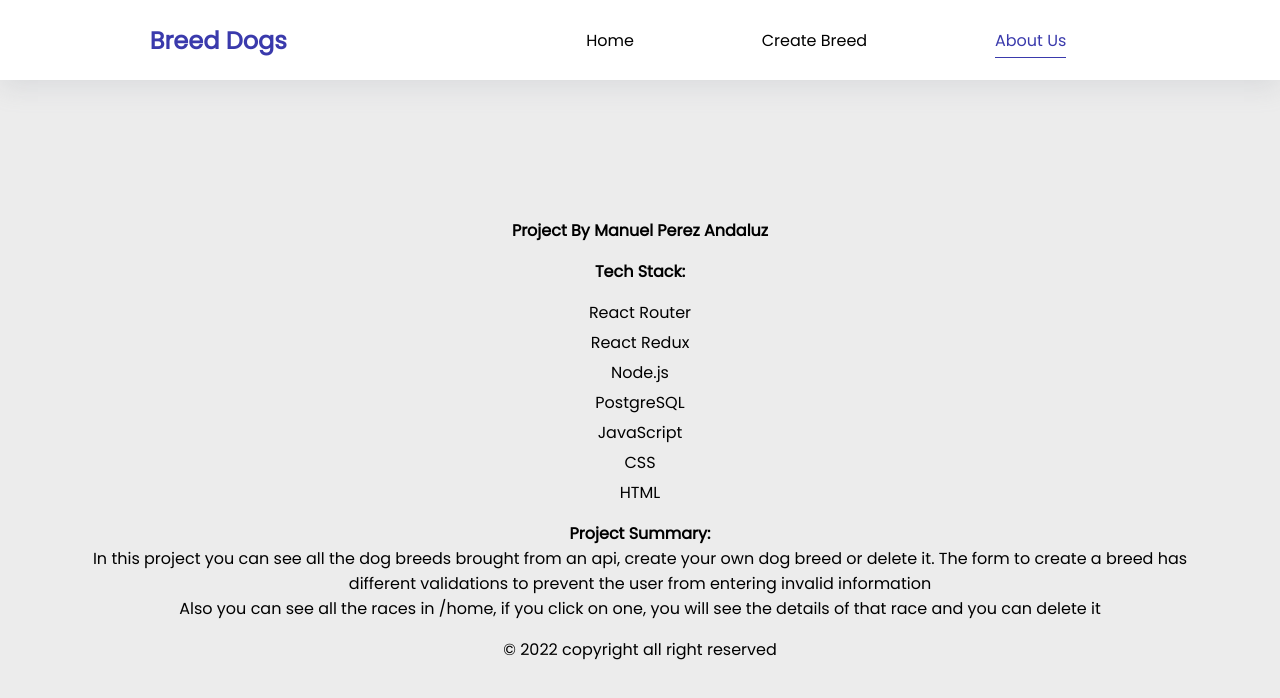
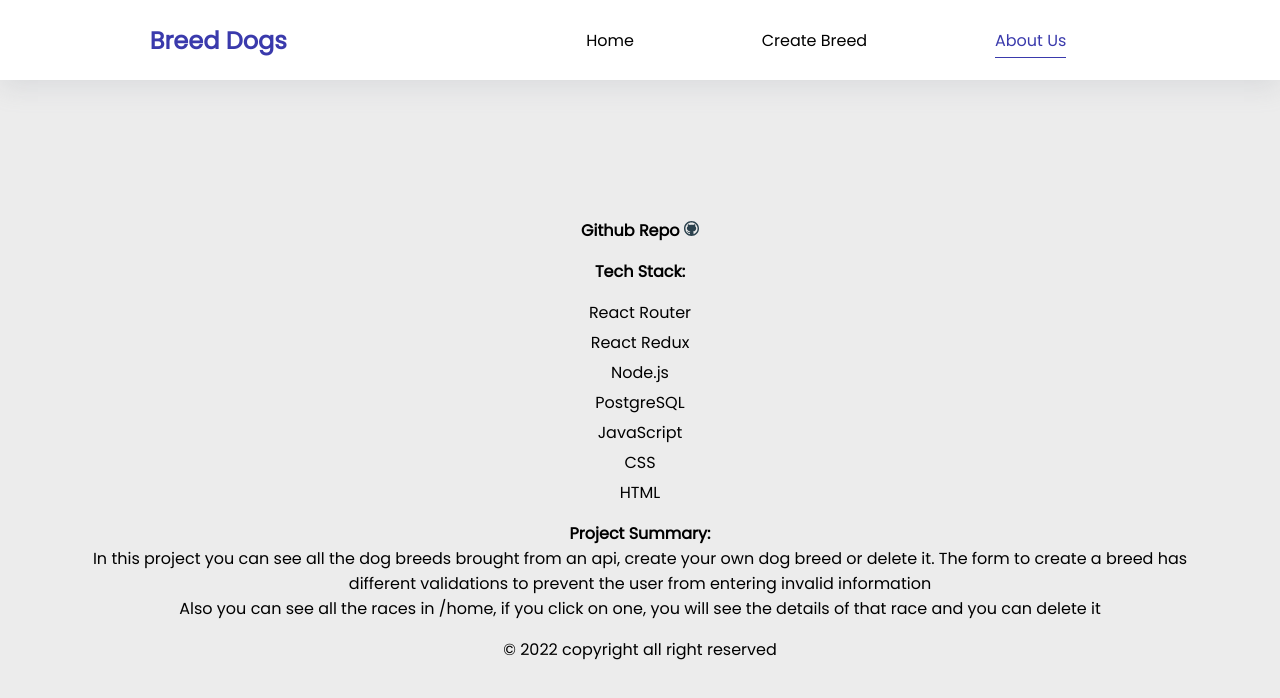
Before and after one commit to Manu-Andaluz/PI-Dogs, a React (Create React App) app in the folder client/: page /aboutUs in a window 1280 px wide. Shown: the top 698 px of the page. Built offline with nearby package versions, Linux system fonts and the light colour scheme.

Commit message:
adding link to the repository

```diff
--- a/client/src/components/AboutUs/AboutUs.css
+++ b/client/src/components/AboutUs/AboutUs.css
@@ -5,6 +5,14 @@
     gap: 1rem;
     text-align: center;
     margin: 0 4rem;
+}
+
+.about-us-container a {
+    font-weight: 600;
+}
+
+.about-us-container img {
+    width: 15px;
 }
 
 .tech-stack {
--- a/client/src/components/AboutUs/AboutUs.jsx
+++ b/client/src/components/AboutUs/AboutUs.jsx
@@ -1,10 +1,15 @@
 import React from "react";
 import "./AboutUs.css";
+import github from "./images/github.svg";
 
 export default function AboutUs() {
   return (
     <div className="about-us-container">
-      <h4>Project By Manuel Perez Andaluz</h4>
+      <div className="github">
+        <a href="https://github.com/Manu-Andaluz/PI-Dogs">
+          Github Repo <img src={github} alt="github" />
+        </a>
+      </div>
       <h4>Tech Stack: </h4>
       <ul className="tech-stack">
         <li>React Router</li>
```
Also changed, not shown: client/src/components/AboutUs/images/github.svg (added).
